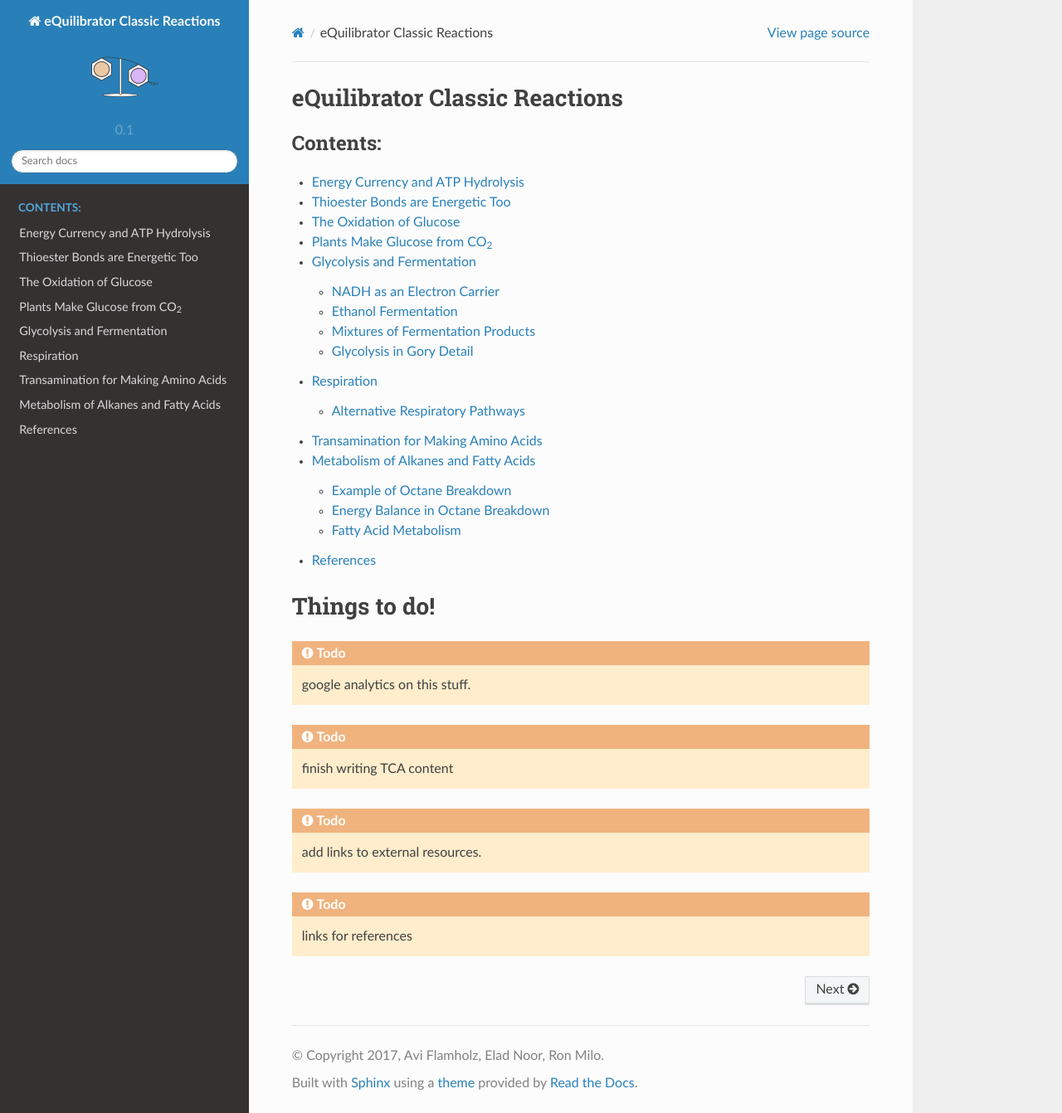
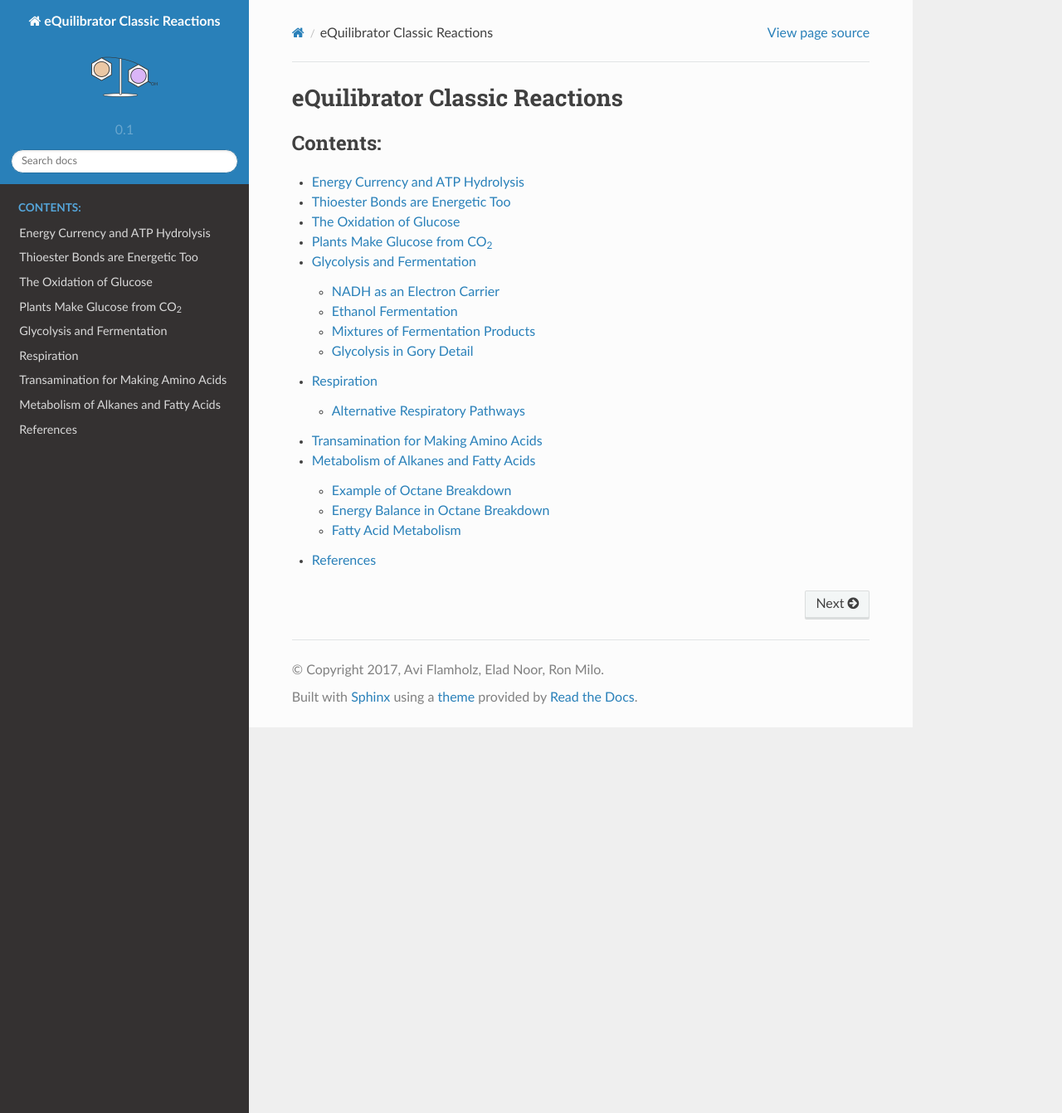
Before and after one commit to eladnoor/equilibrator, a Sphinx documentation site: the page built from classic_rxns/source/index.rst, in a window 1280 px wide and 1342 px high. Shown: the whole window at 83% size. Built offline with Sphinx 7.4.7 and the Read the Docs theme 2.0.0, drawn with Linux system fonts in a browser that asks for light colours; some of the changed lines change nothing that is shown.

Commit message:
Don't show TODOs in output for now since we are gonna publish this!

```diff
--- a/classic_rxns/source/conf.py
+++ b/classic_rxns/source/conf.py
@@ -81,7 +81,7 @@
 pygments_style = 'sphinx'
 
 # If true, `todo` and `todoList` produce output, else they produce nothing.
-todo_include_todos = True
+todo_include_todos = False
 
 
 # -- Options for HTML output ----------------------------------------------
--- a/classic_rxns/source/index.rst
+++ b/classic_rxns/source/index.rst
@@ -20,10 +20,6 @@
    fatty_acid_met
    refs
 
-
-Things to do!
-==================
-
 .. todo::
     google analytics on this stuff.
 
```
